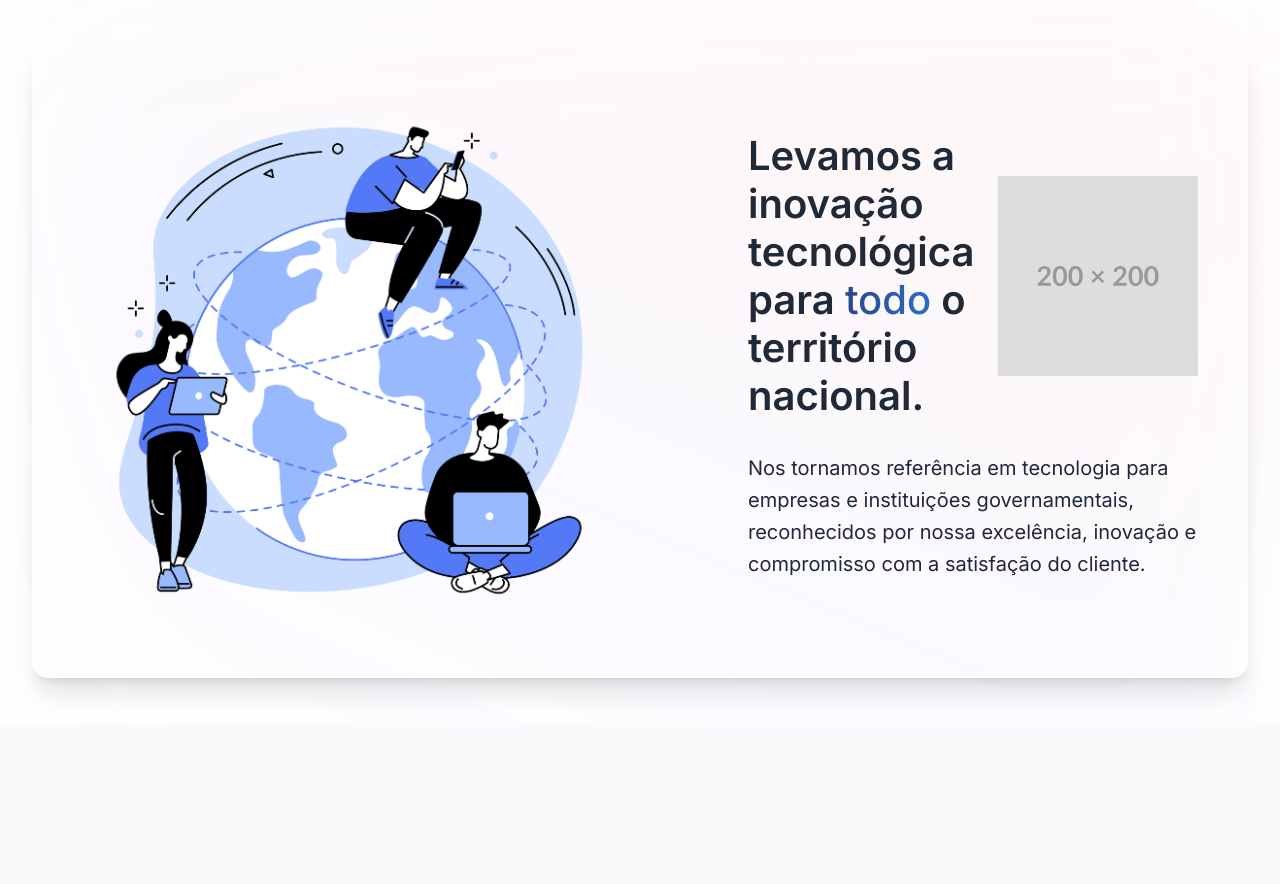
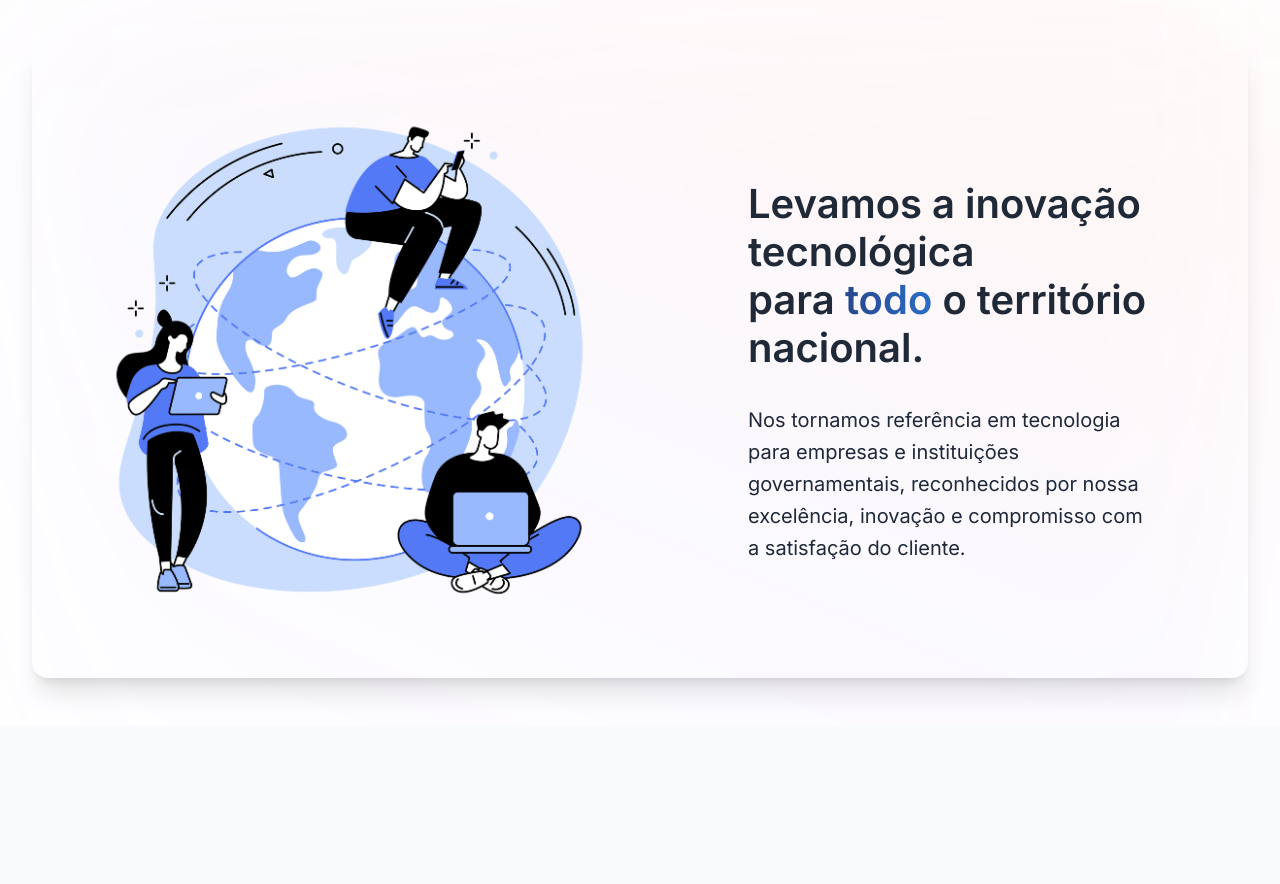
Before and after one commit to pxpc2/jptech, a Next.js app in the folder client/: page / in a window 1280 px wide. Shown: the part 840-1724 px from the top of the page. Built offline with nearby package versions, Linux system fonts and the light colour scheme.

Commit message:
removing placeholder image

```diff
--- a/client/sections/Features.jsx
+++ b/client/sections/Features.jsx
@@ -3,7 +3,7 @@ import Image from 'next/image';
 export default function Solucoes() {
   return (
     <div className="max-w-7xl mx-auto sm:px-6 lg:px-8 py-12">
-      <div className="relative shadow-xl sm:rounded-2xl  sm:overflow-hidden">
+      <div className="relative shadow-xl sm:rounded-2xl sm:overflow-hidden">
         {' '}
         <div className="flex flex-row flex-nowrap items-center gap-20 ">
           <div className="SOLUCOES__IMAGEM w-full">
@@ -17,23 +17,17 @@ export default function Solucoes() {
           </div>
           <div className="SOLUCOES__TEXTOS  flex flex-col gap-8">
             <div className="flex flex-row flex-nowrap w-[500px]">
-              <h1 className="text-gray-800 text-[40px] font-semibold leading-[48px] w-[250px]">
+              <h1 className="text-gray-800 text-[40px] font-semibold leading-[48px] w-[400px]">
                 Levamos a inovação tecnológica para&nbsp;
-                <span className="bg-clip-text font-medium text-transparent bg-gradient-to-r from-[#27478d] to-[#2a6ec7]">
+                <span className="bg-clip-text font-semibold text-transparent bg-gradient-to-r from-[#27478d] to-[#2a6ec7]">
                   todo
                 </span>{' '}
                 o território nacional.
               </h1>
-              <Image
-                src={'/placeholder.svg'}
-                alt="triangle"
-                width={200}
-                height={200}
-              />
             </div>
 
             <p
-              className="text-slate-800 font-normal text-[20px] leading-[32px] w-[500px] h-[135px]
+              className="text-slate-800 font-normal text-[20px] leading-[32px] w-[400px] h-[135px]
             ease-in-out duration-500 hover:scale-105"
             >
               Nos tornamos referência em tecnologia para empresas e instituições
```
